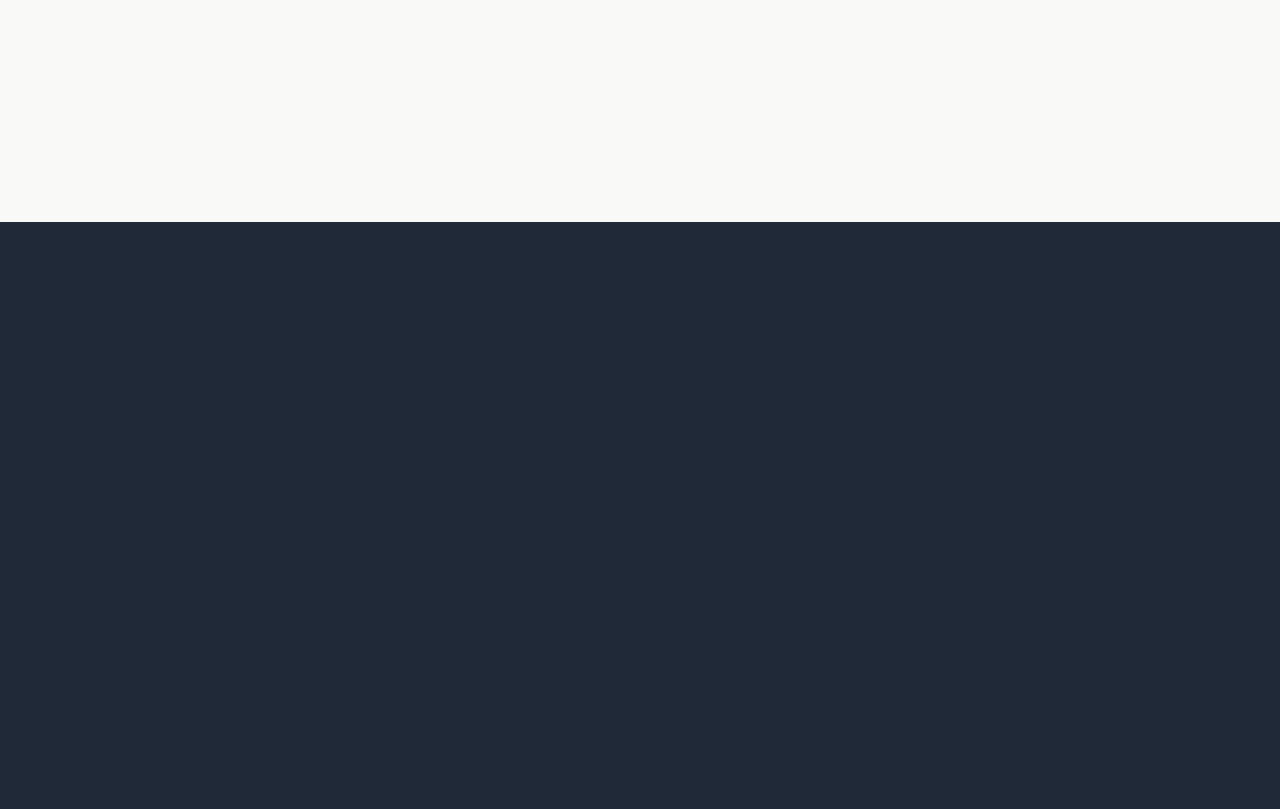
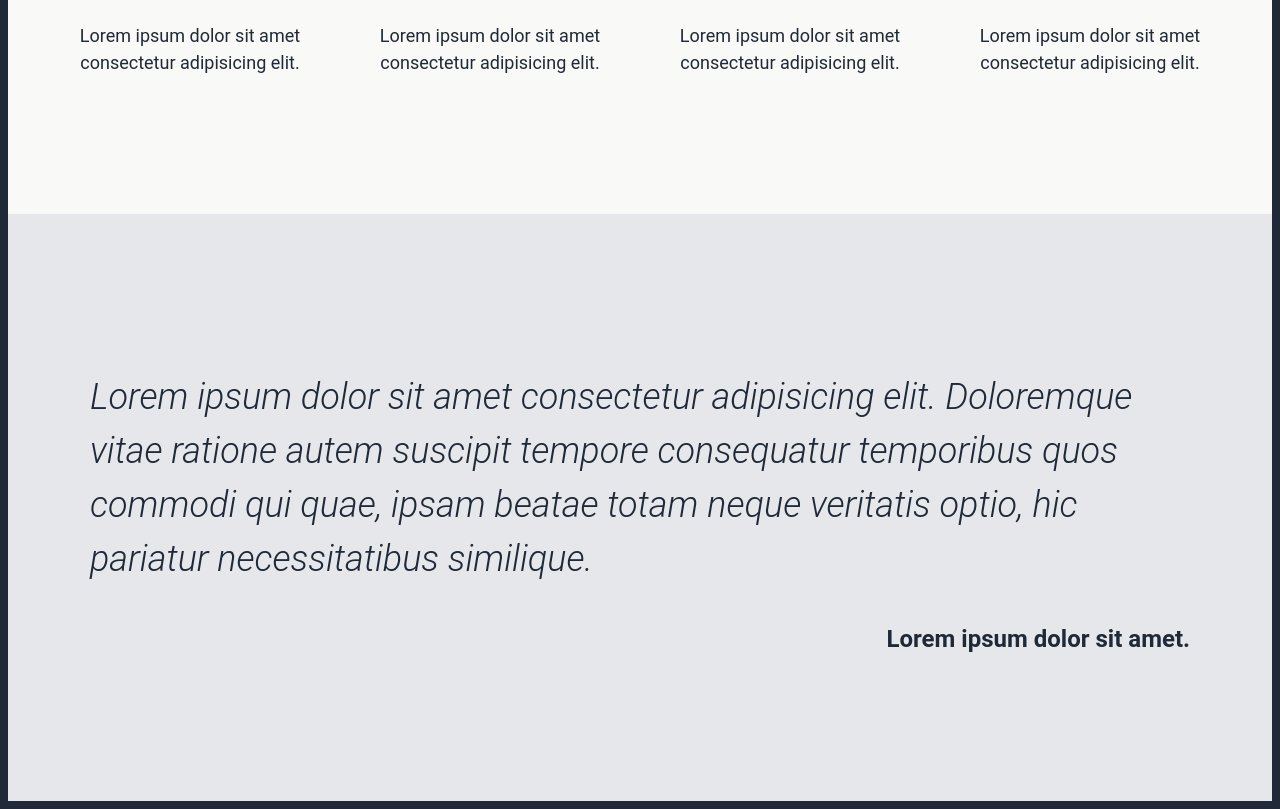
Before and after one commit to Sarkoma-kisa/landing-page, a plain HTML site: page index.html in a window 1280 px wide. Shown: the part 1295-2104 px from the top of the page. Before the commit the page ends 1517 px from the top, so only its background shows below. Drawn offline with Linux system fonts and the light colour scheme.

Commit message:
add quote section

```diff
--- a/index.html
+++ b/index.html
@@ -87,5 +87,19 @@
             </div>
         </div>
     </section>
+
+    <section class="section quote">
+        <div class="container">
+            <div class="quote__inner">
+                <p class="quote__text">
+                    Lorem ipsum dolor sit amet consectetur adipisicing elit. Doloremque vitae ratione autem suscipit tempore consequatur temporibus quos commodi qui quae, ipsam beatae totam neque veritatis optio, hic pariatur necessitatibus similique.
+                </p>
+                <p class="quote__author">
+                    Lorem ipsum dolor sit amet.
+                </p>
+            </div>
+        </div>
+    </section>
+
 </body>
 </html>
--- a/style.css
+++ b/style.css
@@ -115,3 +115,26 @@ body {
     color: #1f2937;
     text-align: center;
 }
+
+.quote {
+    background-color: #e5e7eb;
+}
+
+.quote__inner {
+    padding: 0 50px;
+}
+
+.quote__text {
+    font-size: 36px;
+    font-weight: 300;
+    font-style: italic;
+    color: #1f2937;
+    margin-bottom: 35px;
+}
+
+.quote__author {
+    font-size: 24px;
+    color: #1f2937;
+    font-weight: 700;
+    text-align: right;
+}
```
